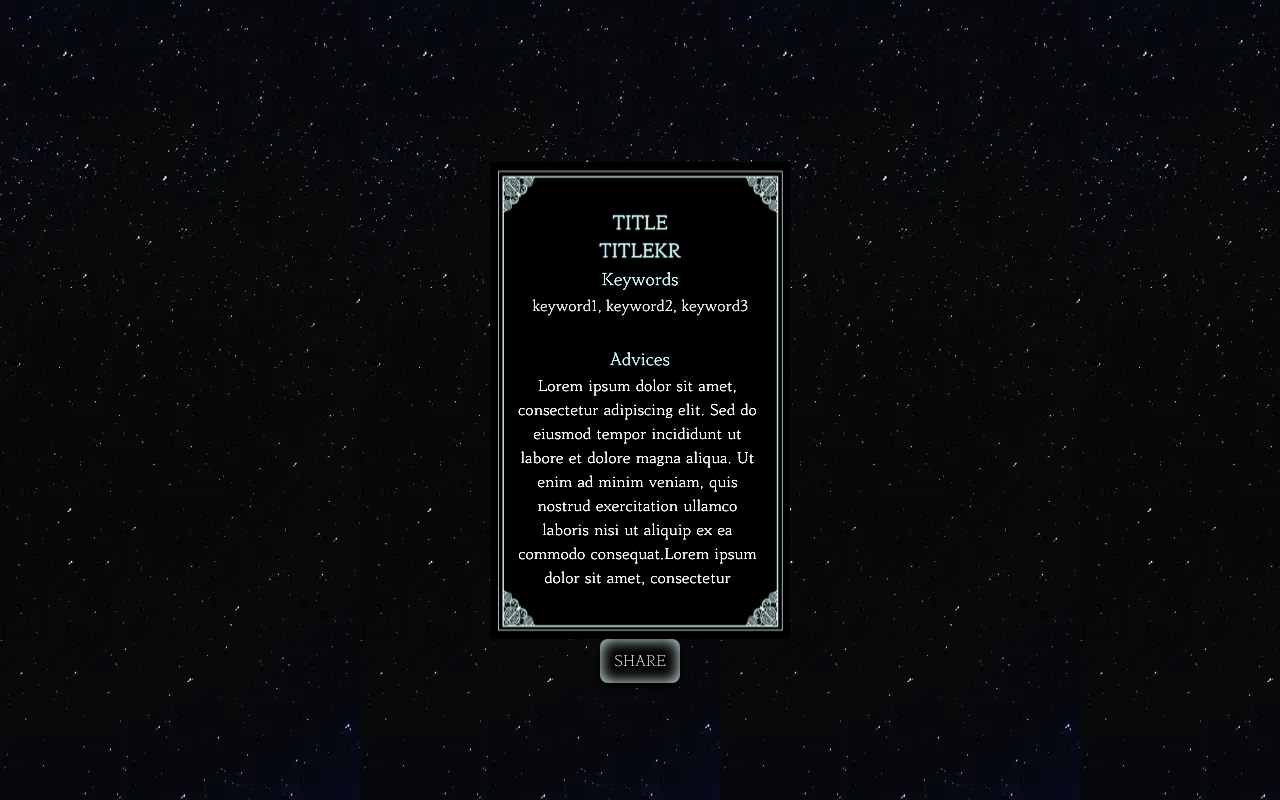
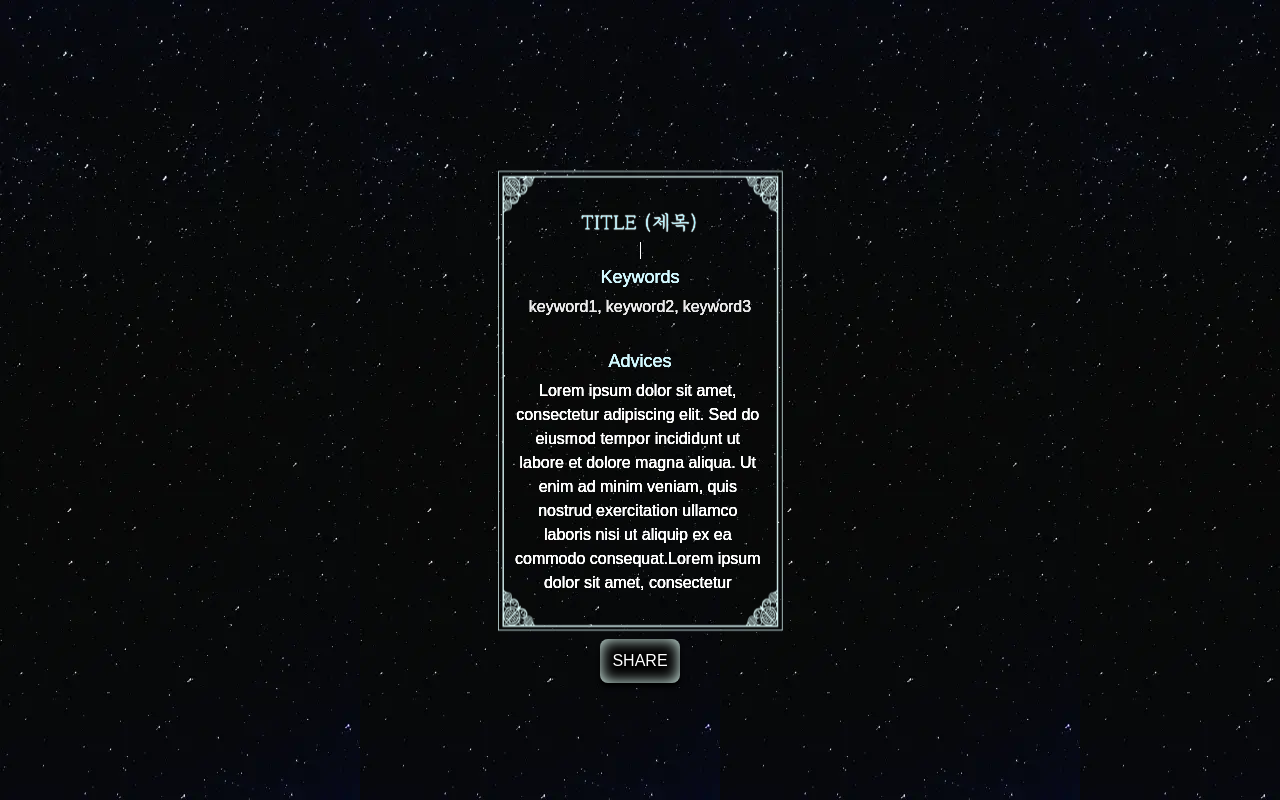
Before and after one commit to byuljogak/tarot-front, a Next.js app: page /result in a window 1280 px wide. Built offline with nearby package versions, Linux system fonts and the light colour scheme; no server answers; a web font is replaced by a local one.

Commit message:
feat: result page style update

```diff
--- a/src/api/fetch.ts
+++ b/src/api/fetch.ts
@@ -64,7 +64,7 @@ export const api = {
             message: "message",
             data: {
               title: "title",
-              titleKR: "titleKR",
+              titleKR: "제목",
               keywords: ["keyword1", "keyword2", "keyword3"],
               advice:
                 "Lorem ipsum dolor sit amet, consectetur adipiscing elit. Sed do eiusmod tempor incididunt ut labore et dolore magna aliqua. Ut enim ad minim veniam, quis nostrud exercitation ullamco laboris nisi ut aliquip ex ea commodo consequat." +
--- a/src/app/result/page.tsx
+++ b/src/app/result/page.tsx
@@ -19,18 +19,15 @@ export default function Page() {
 
   if (executeTarotQuery.isSuccess) {
     return (
-      <div className="grid grid-rows-[1fr_auto_1fr] full-size items-center justify-items-center font-flower-island text-[#EBEBEB] text-base">
+      <div className="grid grid-rows-[1fr_auto_1fr] full-size items-center justify-items-center font-kopub-batang text-[#EBEBEB] text-base">
         <div></div>
-        <div className="flex-center flex-col bg-result-card-img bg-black bg-cover bg-center bg-no-repeat w-result-image-width h-result-image-height px-6 py-12 animate-fade-in">
-          <div className="uppercase text-[#A3F2FF] text-white-bold-stroke text-xl">
-            {executeTarotQuery.data?.data.title}
+        <div className="flex-center flex-col bg-result-card-img bg-cover bg-center bg-no-repeat w-result-image-width h-result-image-height px-6 py-12 animate-fade-in">
+          <div className="uppercase text-[#A3F2FF] text-white-bold-stroke text-xl font-flower-island">
+            {executeTarotQuery.data?.data.title} ({executeTarotQuery.data?.data.titleKR})
           </div>
-          <div className="uppercase text-[#A3F2FF] text-white-bold-stroke text-xl">
-            {executeTarotQuery.data?.data.titleKR}
-          </div>
-          <div className="w-5 border-l-2 border-white rotate-90"></div>
+          <div className="h-7 border-l border-white my-1"></div>
           <div className="flex flex-col w-full overflow-y-hidden gap-7">
-            <div className="flex flex-col flex-center">
+            <div className="flex flex-col flex-center gap-1">
               <div className="text-[#D2F9FF] text-cyan-stroke text-lg capitalize">
                 keywords
               </div>
@@ -40,7 +37,7 @@ export default function Page() {
                 ))}
               </ul>
             </div>
-            <div className="flex-center flex-col w-full overflow-y-hidden">
+            <div className="flex-center flex-col w-full overflow-y-hidden gap-1">
               <div className="text-[#D2F9FF] text-cyan-stroke text-lg capitalize">
                 advices
               </div>
```
